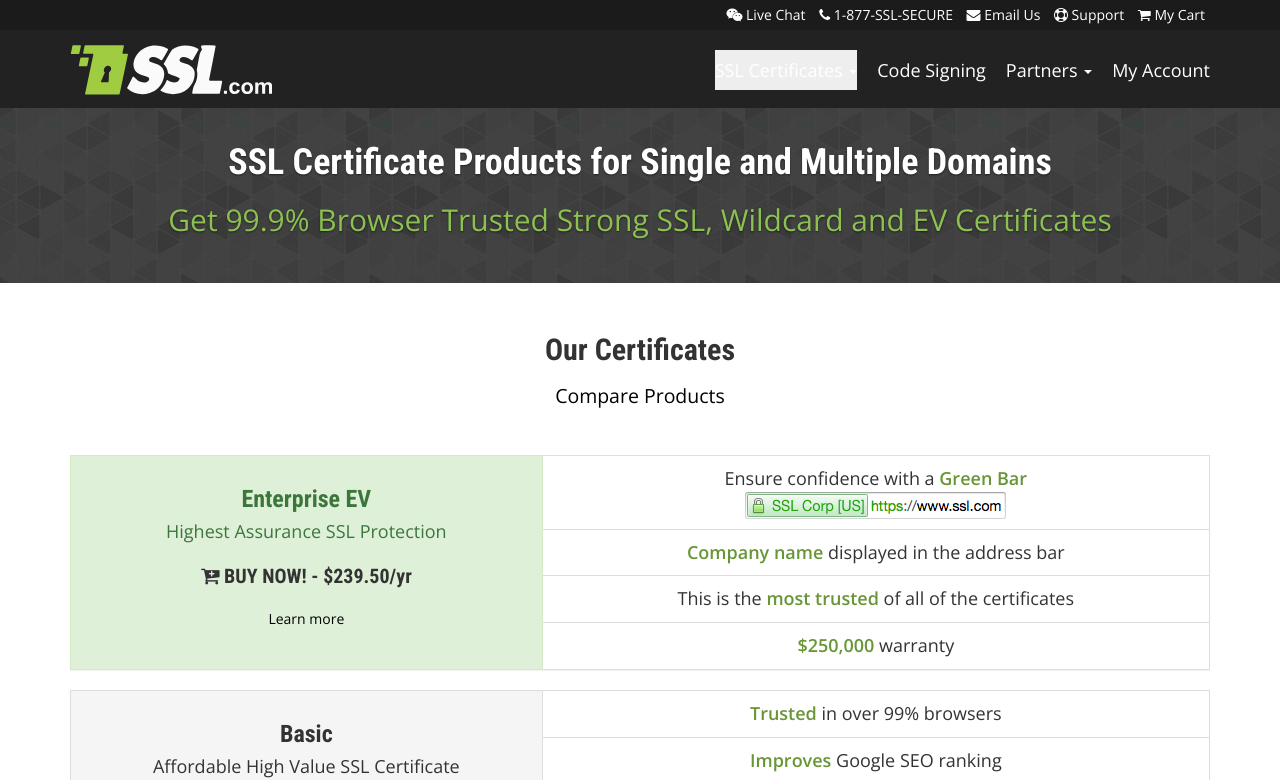
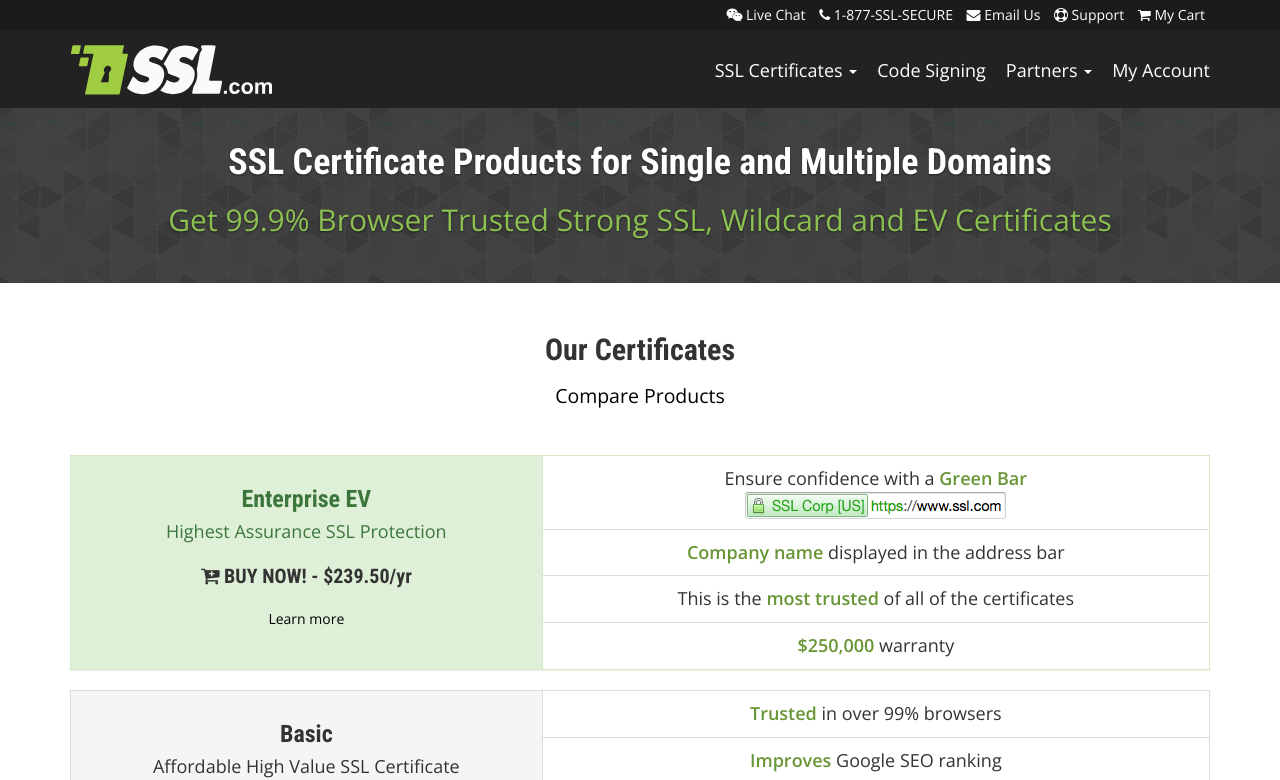
Before and after one commit to hamza765/redesigned-pages, a plain HTML site: page products.html in a window 1280 px wide. In both pictures the pointer is over the button "SSL Certificates". Shown: the top 780 px of the page. Drawn offline with nearby package versions, Linux system fonts and the light colour scheme.

Commit message:
Fixed background issue on hover

```diff
--- a/css/main.css
+++ b/css/main.css
@@ -282,7 +282,7 @@ body {
     padding: 0 !important;
 }
 
-.nav .open>a, .nav .open>a:focus, .nav .open>a:hover {
+.nav>li>a:focus, .nav>li>a:hover, .nav .open>a, .nav .open>a:focus, .nav .open>a:hover {
     background: none;
 }
 
```
